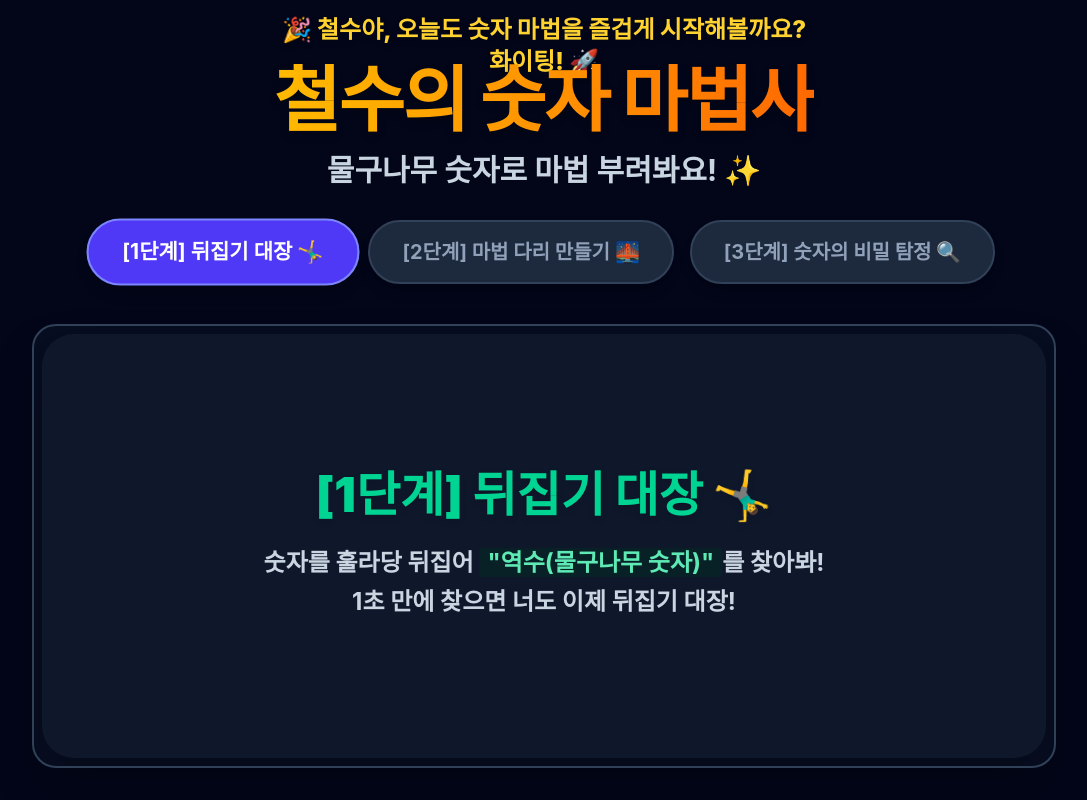
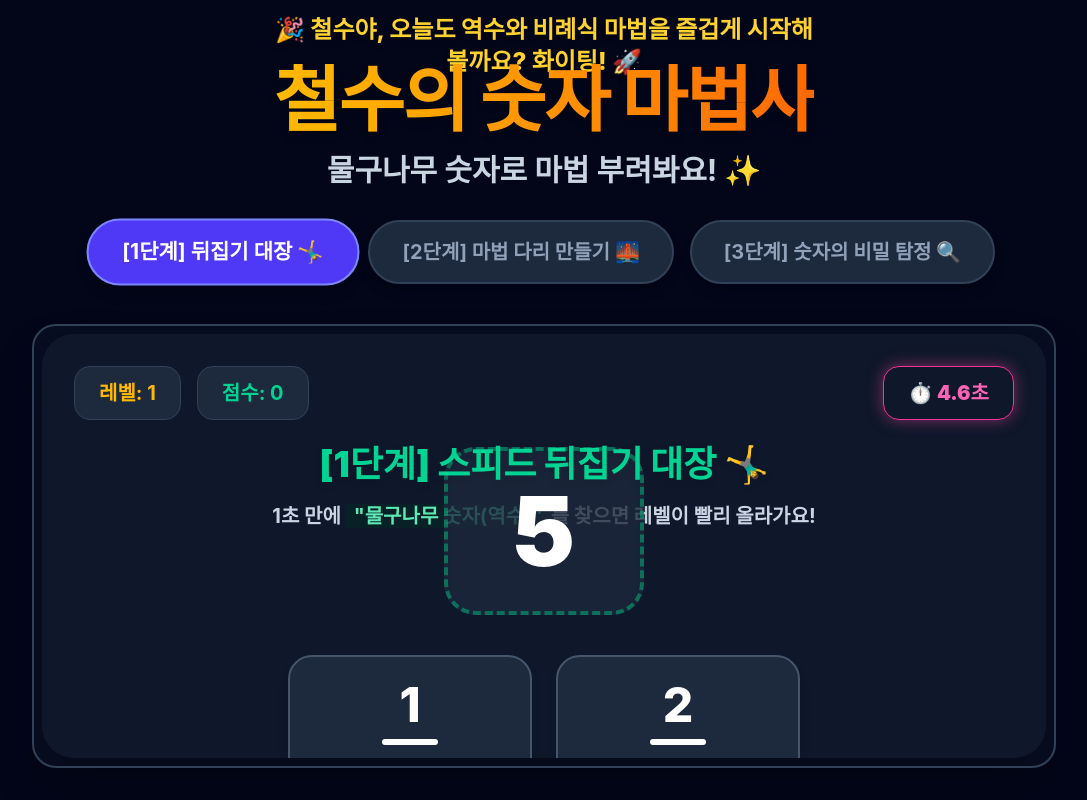
Before and after one commit to hkd620-lab/chulsoo-magic-math, a React (Vite) app: page / in a window 1280 px wide. Shown: the whole page, without its empty margins (96-1183 px from the left). Built offline with nearby package versions, Linux system fonts and the light colour scheme.

Commit message:
feat: [Flip Master] TTS 음성 연동 및 스피드 퀴즈 자동 난이도 조절 알고리즘 적용

```diff
--- a/src/App.tsx
+++ b/src/App.tsx
@@ -2,16 +2,15 @@ import React, { useState } from 'react';
 import FlipMaster from './components/mastery/FlipMaster';
 import BridgeBuilder from './components/mastery/BridgeBuilder';
 import RatioDetective from './components/mastery/RatioDetective';
-import configData from './config.json';
+import { STUDENT_CONFIG, getParsedMessage } from './student_config';
 import './index.css';
 
 function App() {
   const [currentStep, setCurrentStep] = useState(0);
 
-  // Dynamic config integration (Lego Block System)
-  const { learnerName, subject, greetingMessage, appTitle } = configData;
-  const parsedGreeting = greetingMessage.replace(/{{learnerName}}/g, learnerName).replace(/{{subject}}/g, subject);
-  const parsedTitle = appTitle.replace(/{{learnerName}}/g, learnerName);
+  // Dynamic config integration (Lego Block System - TS)
+  const parsedGreeting = getParsedMessage(STUDENT_CONFIG.greetings.welcome);
+  const parsedTitle = `${STUDENT_CONFIG.learnerName}의 숫자 마법사`;
 
   const steps = [
     { title: '[1단계] 뒤집기 대장 🤸‍♂️', component: <FlipMaster /> },
--- a/src/components/mastery/FlipMaster.tsx
+++ b/src/components/mastery/FlipMaster.tsx
@@ -1,14 +1,212 @@
-import React from 'react';
+import React, { useState, useEffect, useRef } from 'react';
+import { motion } from 'framer-motion';
+import { STUDENT_CONFIG, getParsedMessage } from '../../student_config';
+
+// ----------------------------------------
+// 보이스 지원 싱글톤 함수 (멀티모달 TTS 연동)
+// ----------------------------------------
+const playVoice = (message: string) => {
+  if (!window.speechSynthesis) return;
+  const text = getParsedMessage(message);
+  const utterance = new SpeechSynthesisUtterance(text);
+  utterance.lang = 'ko-KR';
+  utterance.rate = STUDENT_CONFIG.voiceSettings.rate;
+  utterance.pitch = STUDENT_CONFIG.voiceSettings.pitch;
+  window.speechSynthesis.cancel();
+  window.speechSynthesis.speak(utterance);
+};
+
+// ----------------------------------------
+// 문제 뱅크 자동 생성 (난이도 자동 조절 알고리즘)
+// ----------------------------------------
+const generateQuestion = (masteryLevel: number) => {
+  let num = 1, den = 1;
+  if (masteryLevel === 1) {
+    num = Math.floor(Math.random() * 8) + 2;
+    den = 1;
+  } else if (masteryLevel === 2) {
+    num = Math.floor(Math.random() * 8) + 1;
+    den = Math.floor(Math.random() * 8) + 2;
+    if (num === den) den += 1;
+  } else {
+    num = Math.floor(Math.random() * 15) + 5;
+    den = Math.floor(Math.random() * 15) + 5;
+    if (num === den) den += 2;
+  }
+
+  const isFlipped = Math.random() > 0.5;
+  const original = isFlipped ? { n: den, d: num } : { n: num, d: den };
+  const answer = isFlipped ? { n: num, d: den } : { n: den, d: num };
+
+  const distractors = [];
+  while (distractors.length < 3) {
+    const fakeNum = Math.floor(Math.random() * 9) + 1;
+    const fakeDen = Math.floor(Math.random() * 9) + 1;
+    if ((fakeNum !== answer.n || fakeDen !== answer.d) && fakeDen !== 0) {
+      distractors.push({ n: fakeNum, d: fakeDen });
+    }
+  }
+
+  const options = [answer, ...distractors].sort(() => Math.random() - 0.5);
+  return { original, answer, options };
+};
 
 export default function FlipMaster() {
+  const [masteryLevel, setMasteryLevel] = useState(1);
+  const [score, setScore] = useState(0);
+  const [question, setQuestion] = useState(generateQuestion(1));
+  const [timeLeft, setTimeLeft] = useState(10.0);
+  const [combo, setCombo] = useState(0);
+  const [isGameOver, setIsGameOver] = useState(false);
+
+  // Ref for reaction time calculation
+  const startTimeRef = useRef<number>(Date.now());
+  const timerRef = useRef<ReturnType<typeof setInterval> | null>(null);
+
+  // 타이머 틱
+  useEffect(() => {
+    if (isGameOver) return;
+    timerRef.current = setInterval(() => {
+      setTimeLeft((prev) => {
+        if (prev <= 0.1) {
+          setIsGameOver(true);
+          playVoice(`앗! 시간이 다 됐어요. ${STUDENT_CONFIG.learnerName}, 다시 도전해볼까요?`);
+          return 0;
+        }
+        return prev - 0.1;
+      });
+    }, 100);
+    return () => {
+      if (timerRef.current) clearInterval(timerRef.current);
+    };
+  }, [isGameOver]);
+
+  const handleAnswer = (selected: {n: number, d: number}) => {
+    if (isGameOver) return;
+
+    const reactionTime = (Date.now() - startTimeRef.current) / 1000;
+    const isCorrect = selected.n === question.answer.n && selected.d === question.answer.d;
+
+    if (isCorrect) {
+      playVoice(STUDENT_CONFIG.greetings.success);
+      setScore(s => s + 10 * masteryLevel);
+      setCombo(c => c + 1);
+
+      // [점진적 과부하 로직] 1초 미만 반응 시 무조건 레벨 증가
+      if (reactionTime < 1.0) {
+        setMasteryLevel(lvl => Math.min(lvl + 1, 3));
+      }
+
+      setQuestion(generateQuestion(masteryLevel));
+      setTimeLeft(prev => Math.min(prev + 3.0, 10.0)); // 보너스
+      startTimeRef.current = Date.now();
+    } else {
+      playVoice(STUDENT_CONFIG.greetings.encourage);
+      setCombo(0);
+      setTimeLeft(prev => prev - 2.0); // 페널티
+    }
+  };
+
+  const resetGame = () => {
+    setMasteryLevel(1);
+    setScore(0);
+    setCombo(0);
+    setTimeLeft(10.0);
+    setQuestion(generateQuestion(1));
+    setIsGameOver(false);
+    startTimeRef.current = Date.now();
+    playVoice(`좋아요 ${STUDENT_CONFIG.learnerName}! 마법 연습을 씩씩하게 다시 시작해봐요!`);
+  };
+
   return (
-    <div className="p-8 text-center text-white bg-slate-900 rounded-[2rem] shadow-2xl h-full flex flex-col items-center justify-center">
-      <h2 className="text-5xl font-black mb-6 text-emerald-400 drop-shadow-md">[1단계] 뒤집기 대장 🤸‍♂️</h2>
-      <p className="text-2xl text-slate-300 font-bold max-w-2xl leading-relaxed">
-        숫자를 훌라당 뒤집어 <span className="text-emerald-300 bg-emerald-950/50 px-2 rounded">"역수(물구나무 숫자)"</span>를 찾아봐! <br/>
-        1초 만에 찾으면 너도 이제 뒤집기 대장!
+    <div className="p-8 text-center text-white bg-slate-900 rounded-[2rem] shadow-2xl h-full flex flex-col items-center relative overflow-hidden">
+
+      {/* ----------------- 대시보드 인디케이터 ----------------- */}
+      <div className="w-full flex justify-between items-center mb-6">
+        <div className="flex gap-4">
+          <div className="bg-slate-800 px-6 py-3 rounded-2xl text-amber-400 font-bold text-xl border border-slate-700">
+            레벨: {masteryLevel}
+          </div>
+          <div className="bg-slate-800 px-6 py-3 rounded-2xl text-emerald-400 font-bold text-xl border border-slate-700">
+            점수: {score}
+          </div>
+        </div>
+        <div className="bg-transparent border border-pink-500 shadow-[0_0_15px_rgba(236,72,153,0.5)] px-6 py-3 rounded-2xl text-pink-400 font-black text-xl">
+           ⏱️ {timeLeft.toFixed(1)}초
+        </div>
+      </div>
+
+      <h2 className="text-4xl font-black mb-4 text-emerald-400 drop-shadow-md">[1단계] 스피드 뒤집기 대장 🤸‍♂️</h2>
+      <p className="text-xl text-slate-300 font-bold max-w-3xl leading-relaxed mb-6">
+        1초 만에 <span className="text-emerald-300 bg-emerald-950/50 px-2 rounded">"물구나무 숫자(역수)"</span>를 찾으면 레벨이 빨리 올라가요!
       </p>
-      {/* TODO: 점진적 과부하 알고리즘 연동 및 UI 구현 */}
+
+      {!isGameOver ? (
+        <div className="flex w-full h-full flex-col items-center justify-center">
+
+          {/* 타겟 문제 */}
+          <div className="flex flex-col items-center justify-center p-8 bg-slate-800/80 rounded-[2rem] border-4 border-dashed border-emerald-500/50 mb-10 min-w-[200px] shadow-inner">
+             {question.original.d === 1 ? (
+               <span className="text-[6rem] leading-none font-black">{question.original.n}</span>
+             ) : (
+               <>
+                 <span className="text-[5rem] leading-none font-black">{question.original.n}</span>
+                 <div className="w-20 h-2.5 bg-white my-3 rounded-full"></div>
+                 <span className="text-[5rem] leading-none font-black">{question.original.d}</span>
+               </>
+             )}
+          </div>
+
+          {/* 4지 선다 버튼 영역 */}
+          <div className="grid grid-cols-2 gap-6 w-full max-w-lg">
+            {question.options.map((opt, idx) => (
+              <button
+                key={idx}
+                onClick={() => handleAnswer(opt)}
+                className="flex flex-col items-center justify-center p-6 bg-slate-800 hover:bg-emerald-600/40 rounded-3xl border-2 border-slate-600 hover:border-emerald-400 transition-all cursor-pointer shadow-lg active:scale-95 hover:-translate-y-1"
+              >
+                {opt.d === 1 ? (
+                  <span className="text-6xl font-extrabold">{opt.n}</span>
+                ) : (
+                  <>
+                    <span className="text-5xl font-extrabold">{opt.n}</span>
+                    <div className="w-14 h-1.5 bg-white my-2.5 rounded-full"></div>
+                    <span className="text-5xl font-extrabold">{opt.d}</span>
+                  </>
+                )}
+              </button>
+            ))}
+          </div>
+
+          {/* 콤보 이펙트 */}
+          {combo > 1 && (
+             <motion.div
+               initial={{ opacity: 0, scale: 0.8, y: 10 }}
+               animate={{ opacity: 1, scale: 1, y: 0 }}
+               className="absolute bottom-6 text-2xl font-black text-transparent bg-clip-text bg-gradient-to-r from-pink-400 to-amber-500 animate-pulse drop-shadow-md"
+             >
+               🔥 {combo} 콤보 폭발! 시간이 늘어나요! 🔥
+             </motion.div>
+          )}
+
+        </div>
+      ) : (
+        <motion.div
+          initial={{ scale: 0.5, opacity: 0 }}
+          animate={{ scale: 1, opacity: 1 }}
+          className="flex flex-col items-center justify-center flex-grow w-full"
+        >
+          <div className="text-[6rem] leading-none font-black mb-6 text-pink-500 drop-shadow-[0_0_20px_rgba(236,72,153,0.6)]">시간 초과! ⏱️</div>
+          <div className="text-3xl text-slate-300 mb-10 font-bold">최종 점수: <span className="text-emerald-400 text-5xl">{score}</span>점</div>
+          <button
+            onClick={resetGame}
+            className="px-10 py-5 bg-emerald-500 hover:bg-emerald-400 text-slate-900 font-extrabold rounded-full text-2xl shadow-2xl transition-transform hover:scale-110"
+          >
+            다시 마법 도전하기!
+          </button>
+        </motion.div>
+      )}
+
     </div>
   );
 }
--- /dev/null
+++ b/src/student_config.ts
@@ -0,0 +1,25 @@
+export const STUDENT_CONFIG = {
+  learnerName: '철수',
+  subject: '역수와 비례식',
+  voiceSettings: {
+    gender: 'female', // 'male' or 'female'
+    pitch: 1.2, // 여성스럽고 생기있는 톤
+    rate: 1.1,  // 약간 빠르고 경쾌한 속도
+    tone: '친절한 해요체',
+  },
+  theme: {
+    primaryColor: 'amber',
+    secondaryColor: 'orange',
+  },
+  greetings: {
+    welcome: '🎉 {{learnerName}}야, 오늘도 {{subject}} 마법을 즐겁게 시작해볼까요? 화이팅! 🚀',
+    success: '우와! {{learnerName}} 최고예요! 완벽해요!',
+    encourage: '괜찮아요, {{learnerName}}! 다시 한번 천천히 해볼까요?',
+  }
+};
+
+export const getParsedMessage = (msgTemplate: string) => {
+  return msgTemplate
+    .replace(/{{learnerName}}/g, STUDENT_CONFIG.learnerName)
+    .replace(/{{subject}}/g, STUDENT_CONFIG.subject);
+};
```
